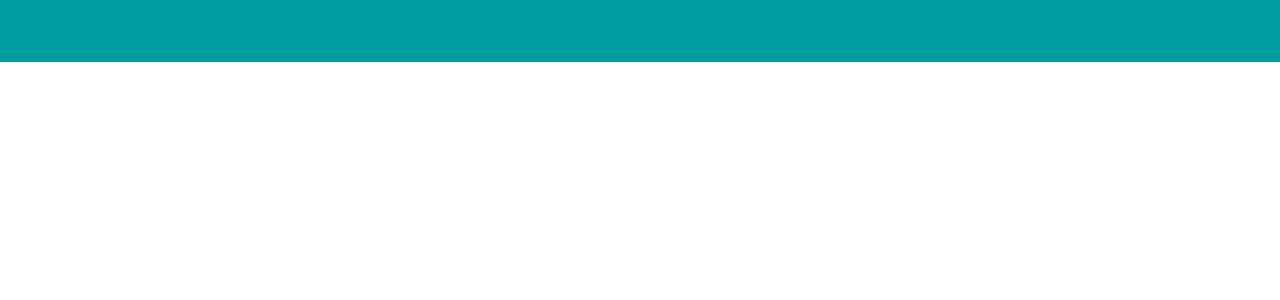
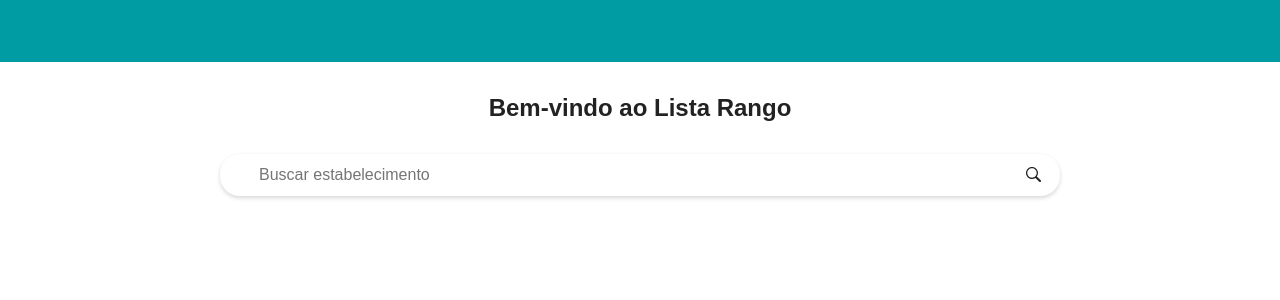
Before and after one commit to fernando-meira/cantina-ovelha-frontend-fernando, a React (Create React App) app: page / in a window 1280 px wide. Shown: the top 300 px of the page. Built offline with nearby package versions, Linux system fonts and the light colour scheme.

Commit message:
feat: 🎸 Search(Main)
Added search component

```diff
--- a/package.json
+++ b/package.json
@@ -8,6 +8,7 @@
     "@testing-library/user-event": "^7.1.2",
     "react": "^16.13.0",
     "react-dom": "^16.13.0",
+    "react-icons": "^3.9.0",
     "react-router-dom": "^5.1.2",
     "react-scripts": "3.4.0",
     "styled-components": "^5.0.1"
--- a/src/components/Header/index.js
+++ b/src/components/Header/index.js
@@ -3,9 +3,5 @@
 import { Container } from './styles';
 
 export default function Header() {
-  return (
-    <Container>
-      <div></div>
-    </Container>
-  );
+  return <Container />;
 }
--- /dev/null
+++ b/src/pages/Main/components/Search/index.js
@@ -0,0 +1,17 @@
+import React from 'react';
+import { GoSearch } from 'react-icons/go';
+
+import { Container } from './styles';
+
+export default function Search() {
+  return (
+    <Container>
+      <h1>Bem-vindo ao Lista Rango</h1>
+
+      <div>
+        <input type="text" placeholder="Buscar estabelecimento" />
+        <GoSearch />
+      </div>
+    </Container>
+  );
+}
--- /dev/null
+++ b/src/pages/Main/components/Search/styles.js
@@ -0,0 +1,40 @@
+import styled from 'styled-components';
+
+export const Container = styled.div`
+  display: flex;
+  align-items: center;
+  flex-direction: column;
+
+  margin: 2rem;
+
+  h1 {
+    margin-bottom: 2rem;
+
+    font-size: 1.5rem;
+  }
+
+  div {
+    padding: 12px;
+    width: 52.5rem;
+    border-radius: 20px;
+
+    display: flex;
+    align-items: center;
+    justify-content: space-between;
+    box-shadow: 0px 2px 4px #00000029;
+
+    input {
+      border: none;
+      margin-left: 27px;
+
+      flex: 1;
+
+      font-size: 1rem;
+      background: transparent;
+    }
+
+    svg {
+      margin-right: 7px;
+    }
+  }
+`;
--- /dev/null
+++ b/src/pages/Main/components/index.js
@@ -0,0 +1,3 @@
+import Search from './Search';
+
+export { Search };
--- a/src/pages/Main/index.js
+++ b/src/pages/Main/index.js
@@ -1,6 +1,7 @@
 import React from 'react';
 
 import { Header } from '../../components';
+import { Search } from './components';
 
 import { Container } from './styles';
 
@@ -8,6 +9,7 @@
   return (
     <Container>
       <Header />
+      <Search />
     </Container>
   );
 }
--- a/src/pages/Main/styles.js
+++ b/src/pages/Main/styles.js
@@ -1,5 +1,3 @@
 import styled from 'styled-components';
 
-export const Container = styled.div`
-  background: blue;
-`;
+export const Container = styled.div``;
--- a/src/pages/Repositories/index.js
+++ /dev/null
@@ -1,7 +0,0 @@
-import React from 'react';
-
-// import { Container } from './styles';
-
-export default function Repositories() {
-  return <h1>repositories</h1>;
-}
--- /dev/null
+++ b/src/pages/Restaurants/index.js
@@ -0,0 +1,7 @@
+import React from 'react';
+
+// import { Container } from './styles';
+
+export default function Restaurants() {
+  return <h1>Restaurants</h1>;
+}
--- a/src/pages/index.js
+++ b/src/pages/index.js
@@ -1,4 +1,4 @@
 import Main from './Main';
-import Repositories from './Repositories';
+import Restaurants from './Restaurants';
 
-export { Main, Repositories };
+export { Main, Restaurants };
--- a/src/routes.js
+++ b/src/routes.js
@@ -1,14 +1,14 @@
 import React from 'react';
 import { BrowserRouter, Switch, Route } from 'react-router-dom';
 
-import { Main, Repositories } from './pages';
+import { Main, Restaurants } from './pages';
 
 export default function Routes() {
   return (
     <BrowserRouter>
       <Switch>
         <Route path="/" exact component={Main} />
-        <Route path="/respository" component={Repositories} />
+        <Route path="/restaurants" component={Restaurants} />
       </Switch>
     </BrowserRouter>
   );
```
Also changed, not shown: src/pages/Restaurants/styles.js (added), 1 other file (tests, documents, lock files or other folders).
